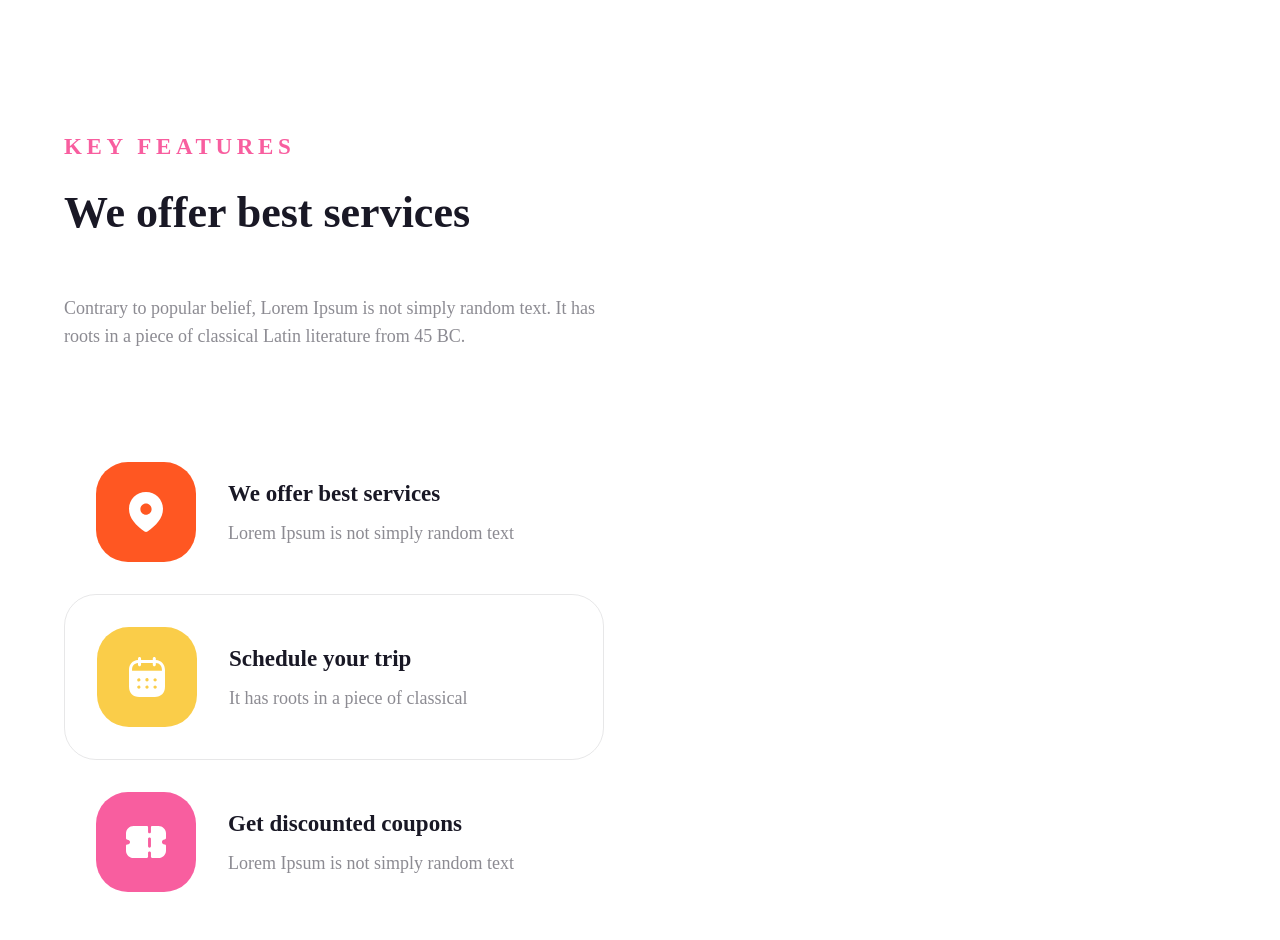
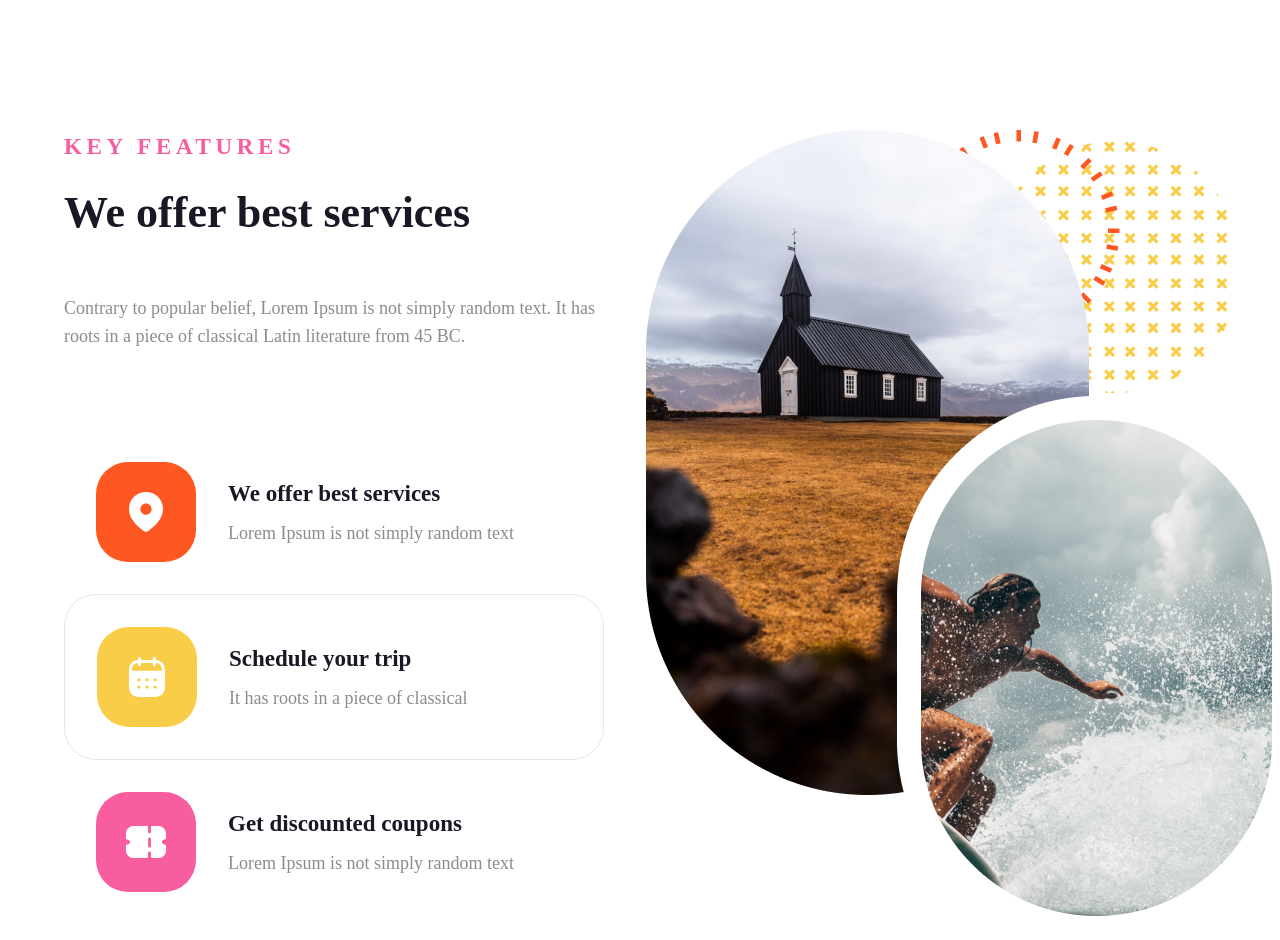
Before and after one commit to kaungmyathan22/nextjs-tailwind-travlog, a Next.js app: page / in a window 1280 px wide. Shown: the part 3220-4160 px from the top of the page. Built offline with nearby package versions, Linux system fonts and the light colour scheme; a web font is replaced by a local one.

Commit message:
key feature section finished

```diff
--- a/src/components/KeyFeatures.tsx
+++ b/src/components/KeyFeatures.tsx
@@ -33,7 +33,21 @@ export function KeyFeatures({}) {
           />
         </div>
       </div>
-      <div></div>
+      <div className="relative flex-1 flex flex-col">
+        <img
+          src="/assets/images/background.png"
+          alt=""
+          className="absolute -right-32"
+        />
+        <div className="relative">
+          <img src="/assets/images/Rectangle9.png" alt="" />
+          <img
+            src="/assets/images/Rectangle10.png"
+            alt=""
+            className="absolute top-[40%] -right-20"
+          />
+        </div>
+      </div>
     </div>
   );
 }
```
Also changed, not shown: public/assets/images/background.png (added).
